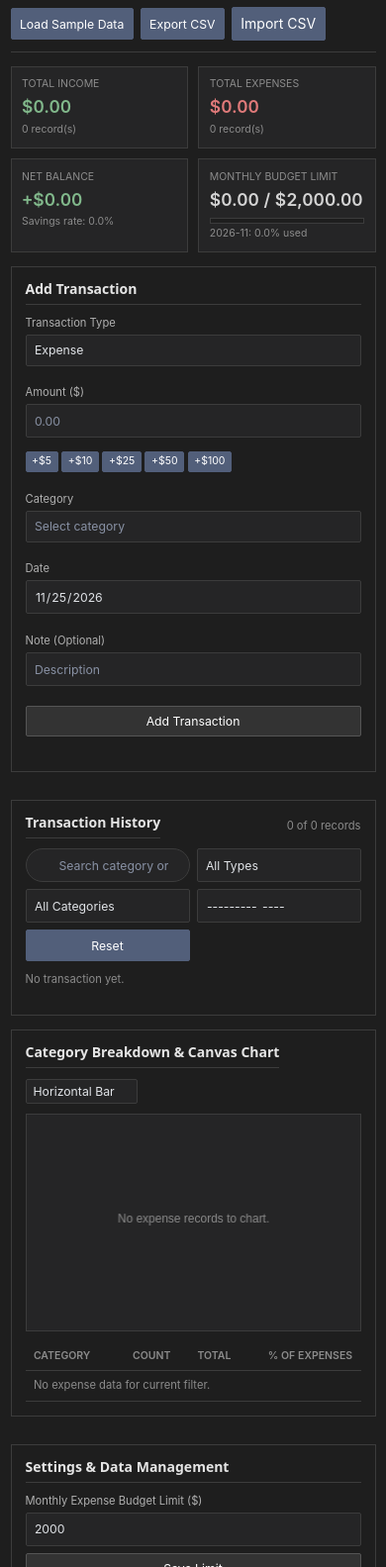
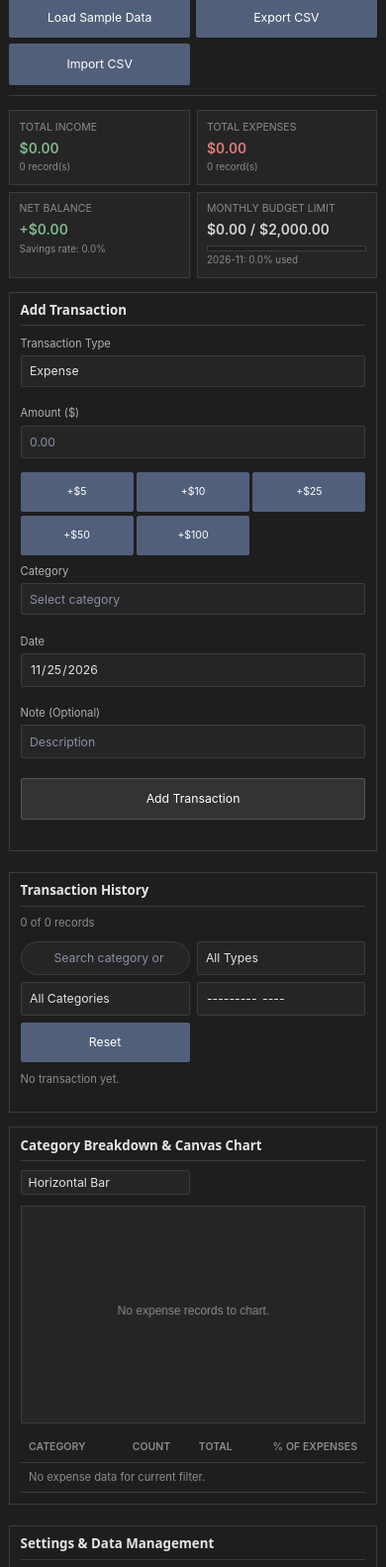
Before and after one commit to Fgelin27/Personal-Finance-Tracker-Software-Project-Management-Course-Group-Project, a plain HTML site: page index.html in a window 390 px wide. Shown: the part 68-1651 px from the top of the page at 99% size. Drawn offline with nearby package versions, Linux system fonts and the light colour scheme.

Commit message:
finish the mobile version, sill need to work on the donut chart, also work on making the three main buttons more consistant

```diff
--- a/css/transaction.css
+++ b/css/transaction.css
@@ -306,3 +306,153 @@ canvas {
     margin-bottom: 1rem;
     display: none;
 }
+
+/* mobile design */
+
+@media (max-width: 600px){
+    /*generel layout*/
+
+    body{
+        padding: 0.5rem 0 1rem;
+    }
+    main.container {
+        width: 100%;
+        max-width: 100%;
+        padding-inline: 0.65rem;
+    }
+
+    .header-bar {
+        flex-direction: column;
+        align-items: stretch;
+        gap: 0.65rem;
+    }
+
+    header.page-header h1{
+        font-size: 1.2rem;
+    }
+    .header-bar .toolbar {
+        display: grid;
+        grid-template-columns: repeat(2, minmax(0, 1fr));
+        width: 100%;
+    }
+
+    .header-bar .toolbar button{
+        width: 100%;
+        min-width: 0;
+        text-align: center;
+        font-size: 0.8rem;
+        padding: 0.65rem 0.3rem;
+    }
+
+    /*summary card*/
+
+    .summary-strip{
+        grid-template-columns: repeat(2, minmax(0, 1fr));
+        gap: 0.5rem;
+    }
+    .summary-cell{
+        padding: 0.68rem;
+        min-width: 0;
+    }
+    .summary-cell .value{
+        font-size: 1rem;
+        overflow-wrap: anywhere;
+    }
+    .summary-cell .sub{
+        font-size: 0.7rem;
+    }
+
+    /*main section*/
+    .main-grid,
+    .bottom-grid {
+        grid-template-columns: minmax(0, 1fr);
+        gap: 0.5rem;
+    }
+    section {
+        padding: 0.75rem;
+        min-width: 0;
+    }
+    section h2 {
+        font-size: 0.95rem;
+    }
+
+    #run-tests-btn,
+    #clear-all-btn {
+        align-items: center;
+        flex: 1;
+        min-width: 0;
+    }
+    button {
+        min-height: 40px;
+    }
+    /*quick-row button*/
+    .quick-row {
+        display: grid;
+        grid-template-columns: repeat(3, minmax(0, 1fr));
+    }
+    .quick-row button {
+        width: 100%;
+        min-height: 40px;
+        margin: 0;
+    }
+
+    /*toolbar button*/
+
+    .toolbar {
+        gap: 0.4rem;
+    }
+
+    .toolbar button {
+        min-height: 42px;
+    }
+    /*filters*/
+
+    .filter-bar {
+        grid-template-columns: repeat(2, minmax(0, 1fr));
+        gap: 0.5rem;
+    }
+
+    /*transaction table*/
+    #transaction-list {
+        width: 100%;
+        max-width: 100%;
+        overflow-x: auto;
+        -webkit-overflow-scrolling: touch;
+    }
+
+    #transaction-list table {
+        min-width: 600px;
+        white-space: nowrap;
+    }
+
+    /*bottom section*/
+    .bottom-grid section {
+        min-width: 0;
+        overflow: hidden;
+    }
+    /* Budget settings */
+    #budget-form .toolbar {
+        flex-wrap: wrap;
+    }
+
+    #budget-form .toolbar input {
+        min-width: 0;
+    }
+    /* Canvas chart */
+    /* Chart canvas */
+    #spending-canvas {
+        display: block;
+        width: 100%;
+        max-width: 100%;
+        height: 220px;
+        box-sizing: border-box;
+    }
+    /* .bottom-grid,
+    .main-grid,
+    section {
+        min-width: 0;
+        box-sizing: border-box;
+    } */
+
+
+}
--- a/index.html
+++ b/index.html
@@ -19,8 +19,8 @@
                 <div class="toolbar">
                     <button type="button" class="secondary" id="seed-demo-btn">Load Sample Data</button>
                     <button type="button" class="secondary" id="export-csv-btn">Export CSV</button>
-                    <label for="import-csv-input" role="button" class="secondary" style="margin:0;">Import CSV</label>
-                    <input type="file" id="import-csv-input" accept=".csv,text/csv" style="display:none;">
+                    <button type="button" class="secondary" id="import-csv-btn">Import CSV</button>
+                    <input type="file" id="import-csv-input" accept=".csv,text/csv" hidden>
                 </div>
             </div>
         </header>
@@ -157,7 +157,7 @@
                         </select>
                     </div>
                 </div>
-                <canvas id="spending-canvas" height="220"></canvas>
+                <canvas id="spending-canvas" width="800" height="220"></canvas>
                 <div style="overflow-x:auto; margin-top:0.75rem;">
                     <table>
                         <thead>
--- a/js/transaction-form.js
+++ b/js/transaction-form.js
@@ -55,6 +55,14 @@ function setFormMessage(text, isError = false) {
     formMessage.textContent = text;
     formMessage.className = isError ? "text-expense" : "text-income";
 }
+
+//the import button listener
+const importButton = document.getElementById("import-csv-btn");
+const importInput = document.getElementById("import-csv-input");
+
+importButton.addEventListener("click", () => {
+    importInput.click();
+});
 
 function populateFilterCategoryDropdown() {
     const current = filterCategoryEl.value;
@@ -244,7 +252,7 @@ function drawChart(rows, totalExpense) {
     const dpr = window.devicePixelRatio || 1;
     const rect = canvas.getBoundingClientRect();
     const w = rect.width || 480;
-    const h = 220;
+    const h = rect.height || 220;
 
     canvas.width = w * dpr;
     canvas.height = h * dpr;
```
